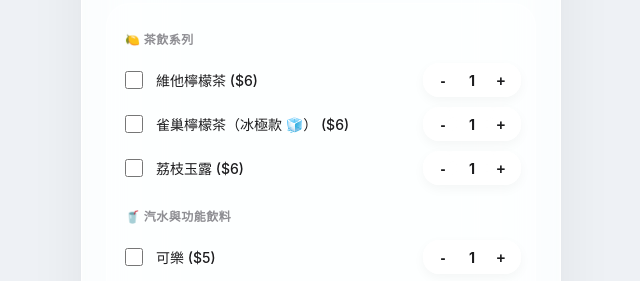
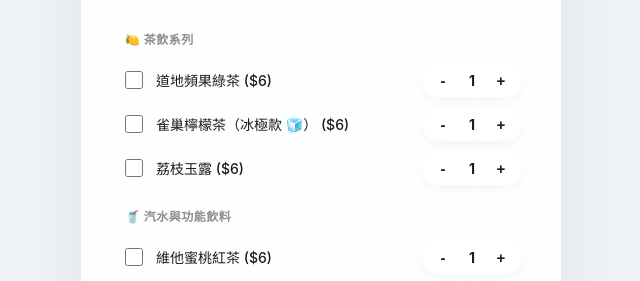
Before and after one commit to nami695/order, a plain HTML site: page index.html in a window 1280 px wide. Shown: the part 392-673 px from the top of the page, without its empty margins (319-959 px from the left). Drawn offline with Linux system fonts and the light colour scheme.

Commit message:
Update index.html

```diff
--- a/index.html
+++ b/index.html
@@ -367,7 +367,7 @@
                     <div class="category-header" id="cat-tea">🍋 茶飲系列</div>
 
                     <div class="item-option">
-                        <label><input type="checkbox" name="item" value="vita_lemon_tea"> <span class="item-name" data-zh="維他檸檬茶 ($6)" data-en="Vita Lemon Tea ($6)">維他檸檬茶 ($6)</span></label>
+                        <label><input type="checkbox" name="item" value="Tao_Ti_Appple_Green_Tea"> <span class="item-name" data-zh="道地蘋果綠茶 ($6)" data-en="Tao Ti Apple Green Tea($6)">道地頻果綠茶 ($6)</span></label>
                         <div class="quantity-stepper">
                             <button type="button" class="step-btn btn-minus">-</button>
                             <span class="qty-val">1</span>
@@ -396,7 +396,7 @@
                     <div class="category-header" id="cat-soda">🥤 汽水與功能飲料</div>
 
                     <div class="item-option">
-                        <label><input type="checkbox" name="item" value="coca_cola"> <span class="item-name" data-zh="可樂 ($5)" data-en="Coca-Cola ($5)">可樂 ($5)</span></label>
+                        <label><input type="checkbox" name="item" value="Vita_Peach_Tea"> <span class="item-name" data-zh="維他蜜桃紅茶($6)" data-en="Vita Peach Tea($6)">維他蜜桃紅茶 ($6)</span></label>
                         <div class="quantity-stepper">
                             <button type="button" class="step-btn btn-minus">-</button>
                             <span class="qty-val">1</span>
```
